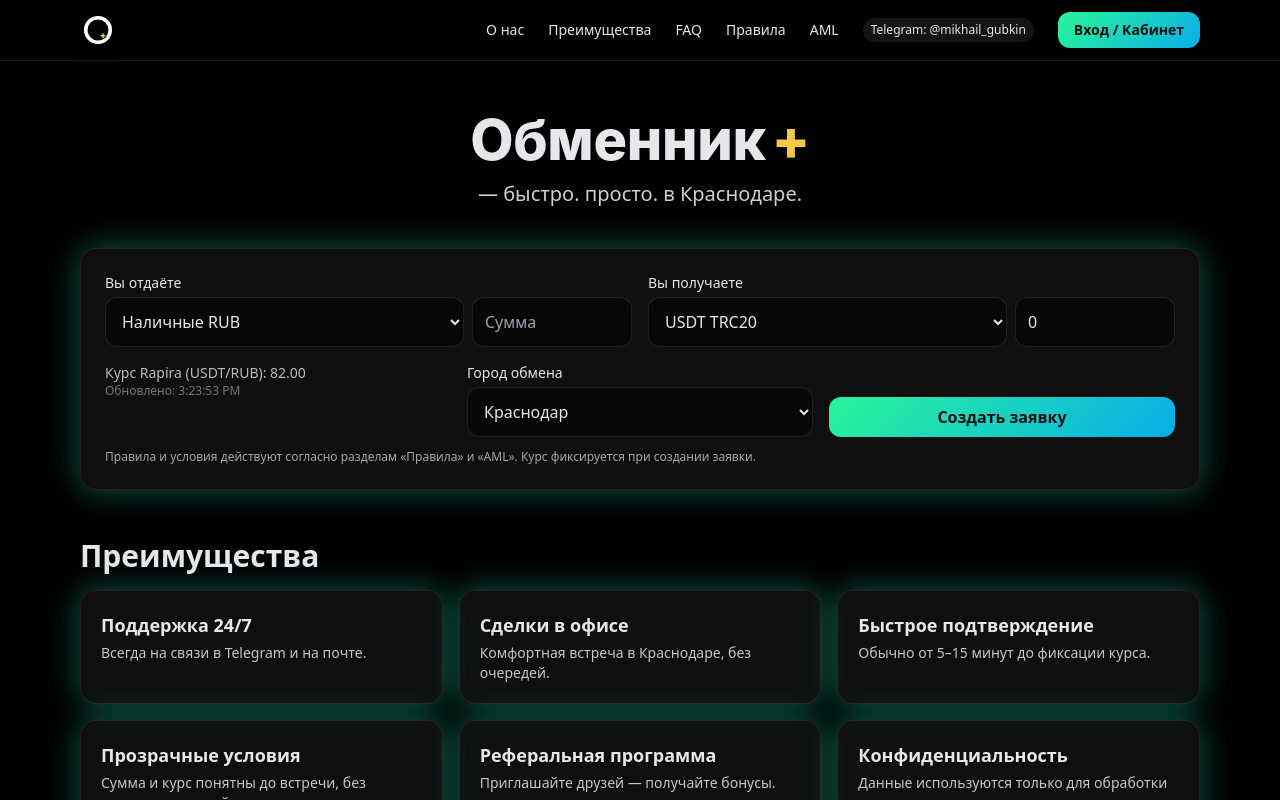
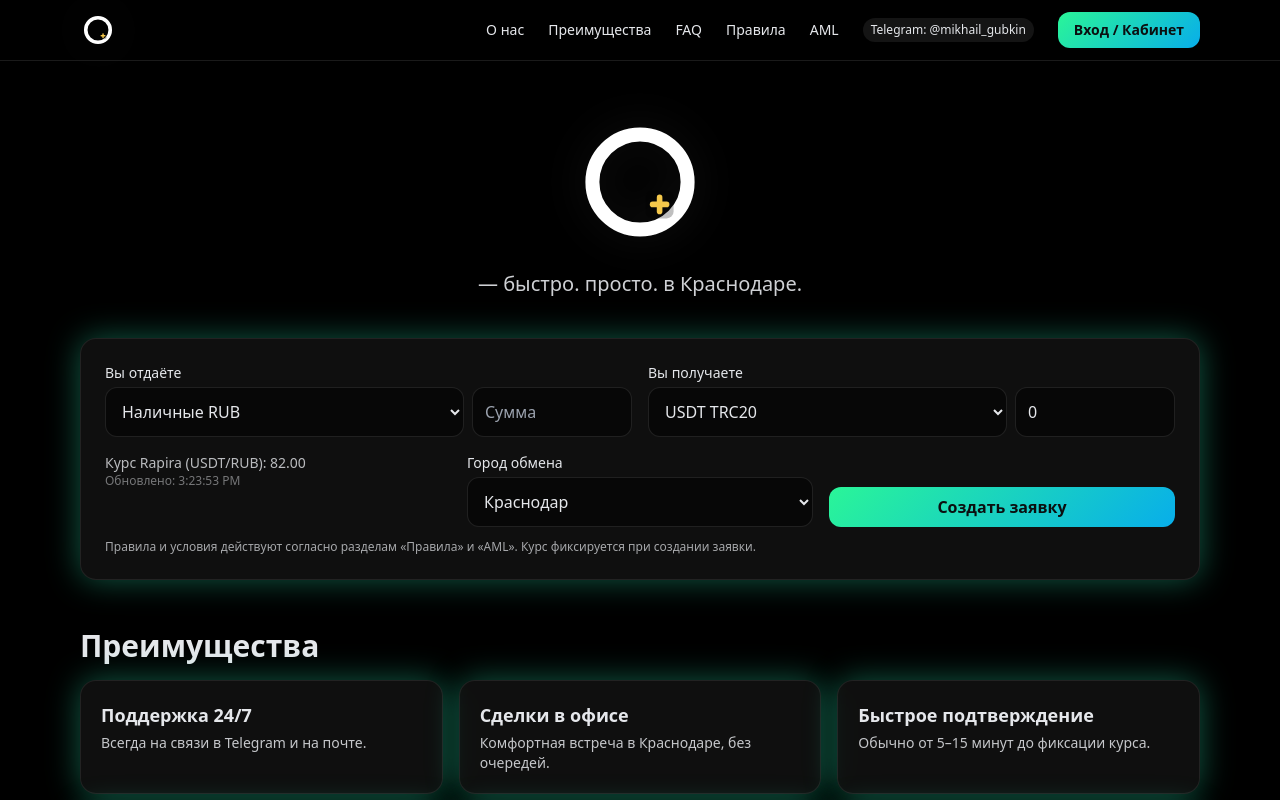
Before and after one commit to mihailgybkin-dot/obmennik-plus, a Next.js app: page / in a window 1280 px wide. Shown: the top 800 px of the page. Built offline with nearby package versions, Linux system fonts and the light colour scheme; no server answers.

Commit message:
Update page.tsx

```diff
--- a/app/page.tsx
+++ b/app/page.tsx
@@ -2,31 +2,37 @@ import NavBar from "../components/NavBar";
 import Calculator from "../components/Calculator";
 import Features from "../components/Features";
 import FAQ from "../components/FAQ";
+import Logo from "../components/Logo";
 
 export default function Page(){
   return (
     <main>
       <NavBar/>
       <section className="mx-auto max-w-6xl px-4 pt-28 pb-12">
+        {/* Герой: большой логотип O⁺ и слоган */}
         <div className="text-center mb-10">
-          <div className="logo">
-            <span className="brand">Обменник</span><span className="plus">+</span>
+          <div className="inline-block">
+            <Logo size={140} />
           </div>
           <div className="mt-3 text-xl opacity-90">— быстро. просто. в Краснодаре.</div>
         </div>
 
+        {/* Калькулятор */}
         <Calculator/>
 
+        {/* Преимущества */}
         <div className="mt-12" id="features">
           <h2 className="mb-4">Преимущества</h2>
           <Features/>
         </div>
 
+        {/* FAQ-аккордеон */}
         <div id="faq" className="mt-10 card p-6">
           <h2 className="mb-3">FAQ</h2>
           <FAQ/>
         </div>
 
+        {/* Футер и юридические строки */}
         <footer className="mt-12 opacity-80 text-sm pb-10 space-y-1">
           <div>© {new Date().getFullYear()} «Обменник +». Все права защищены.</div>
           <div>Сайт не предоставляет возможности зачисления иностранной валюты на счета валютных резидентов РФ.</div>
```
